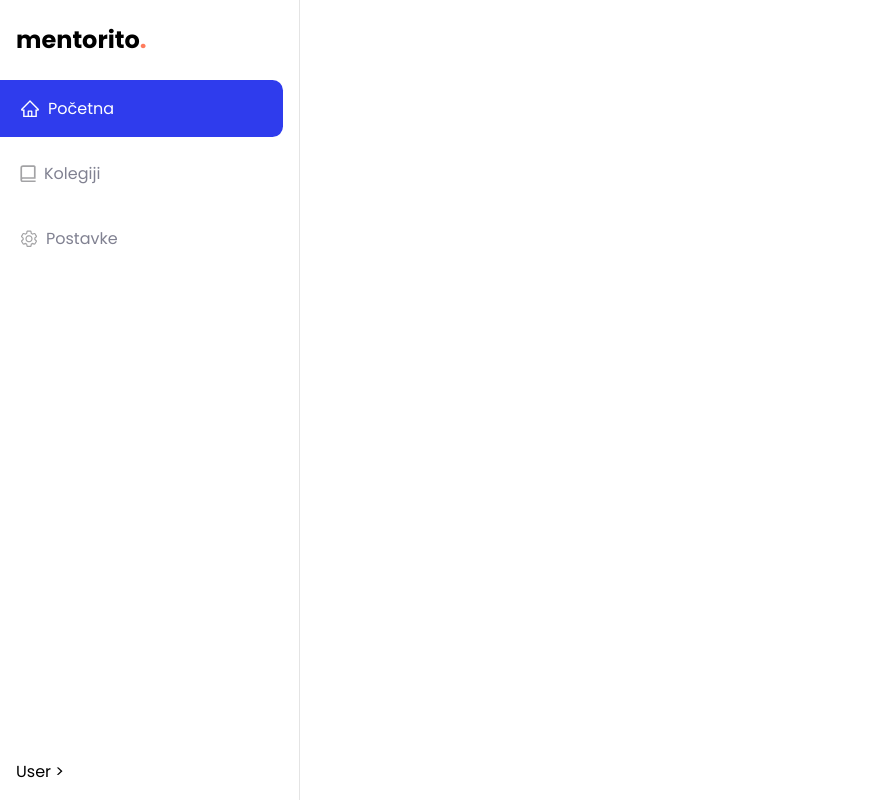
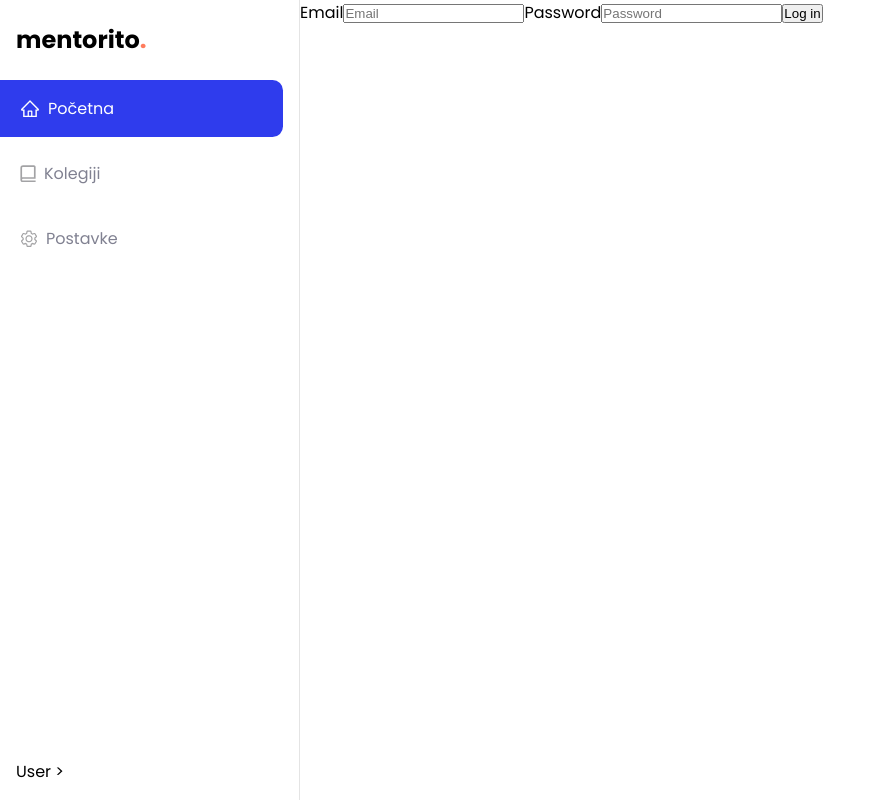
Before and after one commit to MarioVrd/mentorito, a React (Create React App) app in the folder frontend/: page /login in a window 1280 px wide. Shown: the whole page, without its empty margins (0-886 px from the left). Built offline with nearby package versions, Linux system fonts and the light colour scheme.

Commit message:
Added user login functionalit

```diff
--- a/frontend/package.json
+++ b/frontend/package.json
@@ -41,5 +41,6 @@
       "last 1 firefox version",
       "last 1 safari version"
     ]
-  }
+  },
+  "proxy": "http://localhost:5000"
 }
--- a/frontend/src/App.js
+++ b/frontend/src/App.js
@@ -5,6 +5,7 @@ import HomePage from './pages/HomePage'
 import GlobalStyle from './assets/GlobalStyles'
 import CoursesPage from './pages/CoursesPage'
 import SettingsPage from './pages/SettingsPage'
+import LoginPage from './pages/LoginPage'
 
 const App = () => {
     return (
@@ -13,14 +14,17 @@ const App = () => {
             <Layout>
                 <SideMenu />
                 <Switch>
+                    <Route path="/login">
+                        <LoginPage />
+                    </Route>
+                    <Route path="/courses">
+                        <CoursesPage />
+                    </Route>
+                    <Route path="/settings">
+                        <SettingsPage />
+                    </Route>
                     <Route exact path="/">
                         <HomePage />
-                    </Route>
-                    <Route exact path="/courses">
-                        <CoursesPage />
-                    </Route>
-                    <Route exact path="/settings">
-                        <SettingsPage />
                     </Route>
                 </Switch>
             </Layout>
--- /dev/null
+++ b/frontend/src/actions/userActions.js
@@ -0,0 +1,23 @@
+import axios from 'axios'
+import { contentTypeJson } from '../constants/axiosConfig'
+import { USER_LOGIN_FAIL, USER_LOGIN_REQUEST, USER_LOGIN_SUCCESS } from '../constants/userConstants'
+
+export const login = (email, password) => async dispatch => {
+    try {
+        dispatch({ type: USER_LOGIN_REQUEST })
+
+        const { data } = await axios.post('/api/users/login', { email, password }, contentTypeJson)
+
+        dispatch({ type: USER_LOGIN_SUCCESS, payload: data })
+
+        localStorage.setItem('userInfo', JSON.stringify(data))
+    } catch (error) {
+        dispatch({
+            type: USER_LOGIN_FAIL,
+            payload:
+                error.response && error.response.data.message
+                    ? error.response.data.message
+                    : error.message
+        })
+    }
+}
--- /dev/null
+++ b/frontend/src/constants/axiosConfig.js
@@ -0,0 +1,5 @@
+export const contentTypeJson = {
+    headers: {
+        'Content-Type': 'application/json'
+    }
+}
--- /dev/null
+++ b/frontend/src/constants/userConstants.js
@@ -0,0 +1,3 @@
+export const USER_LOGIN_REQUEST = 'USER_LOGIN_REQUEST'
+export const USER_LOGIN_SUCCESS = 'USER_LOGIN_SUCCESS'
+export const USER_LOGIN_FAIL = 'USER_LOGIN_FAIL'
--- /dev/null
+++ b/frontend/src/pages/LoginPage.js
@@ -0,0 +1,57 @@
+import { useState, useEffect } from 'react'
+import { useDispatch, useSelector } from 'react-redux'
+import { useHistory } from 'react-router'
+import { login } from '../actions/userActions'
+
+const LoginPage = () => {
+    const [email, setEmail] = useState('')
+    const [password, setPassword] = useState('')
+
+    const dispatch = useDispatch()
+    const history = useHistory()
+
+    const userLogin = useSelector(state => state.userLogin)
+    const { loading, error, userInfo } = userLogin
+
+    useEffect(() => {
+        // Redirect to home if user is logged in
+        if (userInfo) {
+            history.push('/')
+        }
+    }, [userInfo, history])
+
+    const handleSubmit = e => {
+        e.preventDefault()
+        dispatch(login(email, password))
+    }
+
+    return (
+        <>
+            {error && <p>Error: {error}</p>}
+            {loading && <p>Loading...</p>}
+            <form onSubmit={handleSubmit}>
+                <label htmlFor="email">Email</label>
+                <input
+                    type="email"
+                    id="email"
+                    placeholder="Email"
+                    value={email}
+                    onChange={e => setEmail(e.target.value)}
+                    required
+                />
+                <label htmlFor="password">Password</label>
+                <input
+                    type="password"
+                    id="password"
+                    placeholder="Password"
+                    value={password}
+                    onChange={e => setPassword(e.target.value)}
+                    required
+                />
+                <button type="submit">Log in</button>
+            </form>
+        </>
+    )
+}
+
+export default LoginPage
--- a/frontend/src/reducers/index.js
+++ b/frontend/src/reducers/index.js
@@ -1,5 +1,8 @@
 import { combineReducers } from 'redux'
+import { userLoginReducer } from './userReducers'
 
-const rootReducer = combineReducers({})
+const rootReducer = combineReducers({
+    userLogin: userLoginReducer
+})
 
 export default rootReducer
--- /dev/null
+++ b/frontend/src/reducers/userReducers.js
@@ -0,0 +1,14 @@
+import { USER_LOGIN_FAIL, USER_LOGIN_REQUEST, USER_LOGIN_SUCCESS } from '../constants/userConstants'
+
+export const userLoginReducer = (state = {}, action) => {
+    switch (action.type) {
+        case USER_LOGIN_REQUEST:
+            return { loading: true }
+        case USER_LOGIN_SUCCESS:
+            return { loading: false, userInfo: action.payload }
+        case USER_LOGIN_FAIL:
+            return { loading: false, error: action.payload }
+        default:
+            return state
+    }
+}
--- a/frontend/src/store.js
+++ b/frontend/src/store.js
@@ -3,7 +3,13 @@ import thunk from 'redux-thunk'
 import { composeWithDevTools } from 'redux-devtools-extension'
 import rootReducer from './reducers'
 
-const initialState = {}
+const userInfoFromStorage = localStorage.getItem('userInfo')
+    ? JSON.parse(localStorage.getItem('userInfo'))
+    : null
+
+const initialState = {
+    userLogin: { userInfo: userInfoFromStorage }
+}
 
 const middleware = [thunk]
 
```
